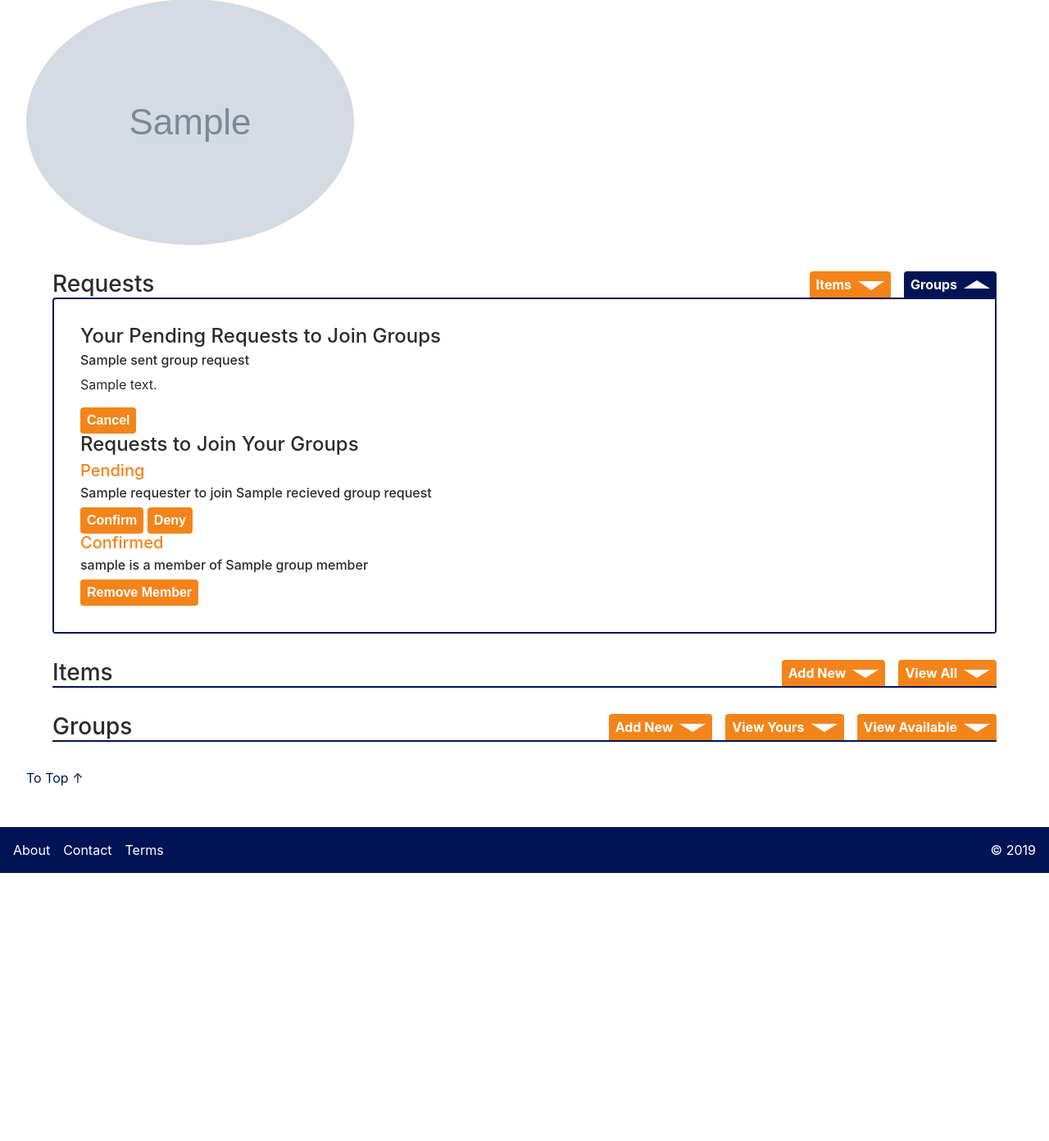
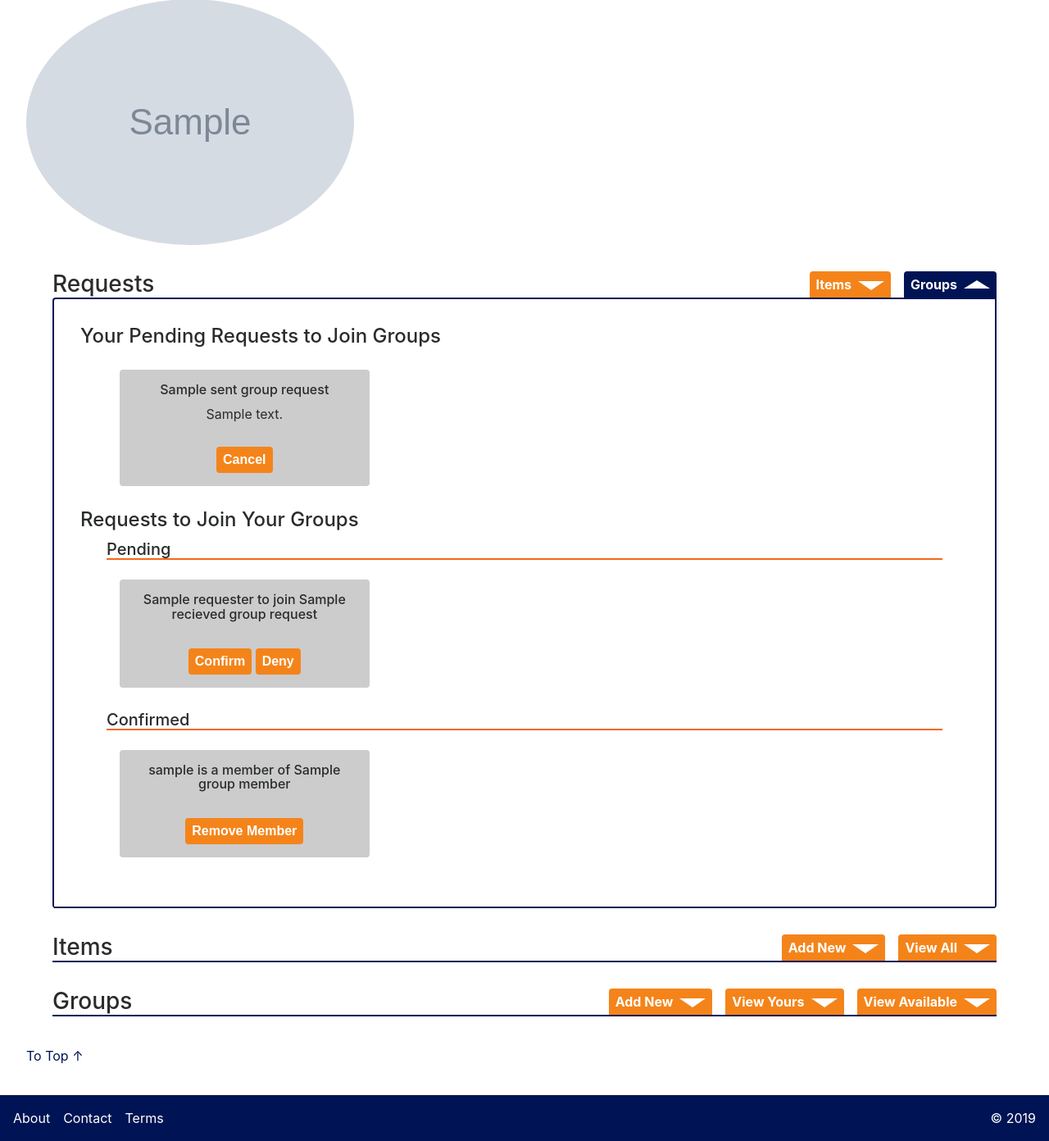
Before and after one commit to trodge/Something-Borrowed, a Node server app: template views/profile.handlebars in a window 1280 px wide, after a click on "Groups". Shown: the part 240-1632 px from the top of the page at 82% size. Before the commit the page ends 1305 px from the top, so only its background shows below. Run offline with Node 20, Linux system fonts and the light colour scheme; tables that the repository leaves empty hold one stand-in row (values such as "Sample post"); the template is opened without the code that fills it: values that come from a table or form of the project are taken from there, most other values are stand-ins (such as "Sample title", 1, 10 or a date in 2020); grey boxes marked "Sample" are stand-in pictures; some libraries are stand-ins or nearby versions.

Commit message:
working on profile formatting, need to add about content

```diff
--- a/public/styles/styles.css
+++ b/public/styles/styles.css
@@ -30,6 +30,7 @@ a:hover {
 
 p {
   overflow-wrap: break-word;
+  margin: .25rem 0;
 }
 
 header {
@@ -351,6 +352,8 @@ button {
   flex-direction: column;
   justify-content: space-between;
   align-self: stretch;
+  background-color: rgba(86,86,90,.3);
+  border-radius: .25rem;
 }
 
 .item button {
@@ -423,17 +426,46 @@ button {
   width: 50%;
 }
 
-.subMain h5 {
-color: #f4841a;
+
+.textLink {
+  color: #f4841a;
 }
 
-.textLink {
+.textLink:hover {
   color: #f4681a;
 }
 
-.textLink:hover {
-  color: #f4841a;
+.message {
+  text-align: left;
 }
+
+.newLines{
+  white-space: pre-wrap;
+  text-align: left;
+  margin: 0;
+  background-color: white;
+  border-radius: .25rem;
+  margin-bottom: .5rem;
+}
+
+.messageLabel {
+  text-align: left;
+  margin-bottom: .25rem;
+  width: 100%;
+}
+
+.newMessage {
+  border-radius: .3rem;
+}
+
+.subHeader {
+  border-bottom: solid .15rem #f4681a;
+}
+
+.requestContainer {
+  margin: .75rem 2rem;
+}
+
 
 @media screen and (max-width: 900px) {
   .item {
--- a/views/items.handlebars
+++ b/views/items.handlebars
@@ -15,7 +15,7 @@
         <div class="item">
             <div class="itemDescription">
                 <h3 data-itemId="{{this.id}}">{{this.itemName}}</h3>
-                <p>{{this.itemDescription}}</p>
+                <p>Description: {{this.itemDescription}}</p>
             </div>
             <div class="itemImage">
                 <img src="{{this.itemImage}}">
--- a/views/partials/requestModal.handlebars
+++ b/views/partials/requestModal.handlebars
@@ -9,9 +9,9 @@
                     </div>
                     <div class="formGroup">
                         <label for="notes">Message to Owner: </label>
-                        <input type="text" id="notes" class="formInput" placeholder="Include suggested exchange location and time">
+                        <textarea id="notes" class="formInput" placeholder="Include suggested exchange location and time"></textarea>
                     </div>
-                    <button id="submitRequest" data-dismiss="modal">Submit Request</button>
+                    <button id="submitRequest" class="orange-btn curvedCorners" data-dismiss="modal">Submit Request</button>
                 </form>
             </div>
         </div>
--- a/views/profile.handlebars
+++ b/views/profile.handlebars
@@ -31,8 +31,8 @@
                             {{#if sentGroupRequests}}
                             <div class="resultsHolder">
                                 {{#each sentGroupRequests}}
-                                <div class="group">
-                                    <div class="groupDescription">
+                                <div class="item">
+                                    <div class="itemDescription">
                                         <h6>{{this.groupName}}</h6>
                                         <p>{{this.groupDescription}}</p>
                                         <form>
@@ -52,12 +52,12 @@
                     <div class="requestsDisplay">
                         <h4>Requests to Join Your Groups</h4>
                         <div class="requestContainer">
-                            <h5>Pending</h5>
+                            <h5 class="subHeader">Pending</h5>
                             {{#if recievedGroupRequests}}
                             <div class="resultsHolder">
                                 {{#each recievedGroupRequests}}
-                                <div class="group">
-                                    <div class="groupDescription">
+                                <div class="item">
+                                    <div class="itemDescription">
                                         <h6>{{this.requester}} to join {{this.groupName}}</h6>
                                         <form>
                                             <button class="handleGroupRequest orange-btn curvedCorners"
@@ -77,12 +77,12 @@
                         </div>
                     </div>
                     <div class="requestContainer">
+                        <h5 class="subHeader">Confirmed</h5>
                         {{#if groupMembers}}
-                        <h5>Confirmed</h5>
                         <div class="resultsHolder">
                             {{#each groupMembers}}
-                            <div class="group">
-                                <div class="groupDescription">
+                            <div class="item">
+                                <div class="itemDescription">
                                     <h6>{{this.userName}} is a member of {{this.groupName}}</h6>
                                     <form>
                                         <button class="removeMember orange-btn curvedCorners"
@@ -102,25 +102,30 @@
                     <div class="requestsDisplay">
                         <h4>Your Requests for Items</h4>
                         <div class="requestContainer">
+                            <h5 class="subHeader">Pending</h5>
                             {{#if pendingSentItemRequests}}
-                            <h5>Pending</h5>
                             <div class="resultsHolder">
                                 {{#each pendingSentItemRequests}}
                                 <div class="item">
                                     <div class="itemDescription">
                                         <h6>{{this.itemName}}</h6>
-                                        <p>Messages: </p>
+                                        <div class="messageContainer">
+                                            <p class="message">Message History: </p>
                                             <p id="chat{{this.id}}" class="newLines">{{this.notes}}</p>
+                                        </div>
+                                    </div>
                                     <form>
-                                            <input type="text" id="message{{this.id}}" class="form-control">
+                                        <label for="message{{this.id}}" class="messageLabel">New Message: </label>
+                                        <textarea type="text" id="message{{this.id}}"
+                                            class="form-control newMessage"></textarea>
 
 
                                         <button class="editRequest orange-btn curvedCorners"
-                                                data-requestid="{{this.id}}">Edit</button>
+                                            data-requestid="{{this.id}}">Send</button>
                                         <button class="deleteRequest orange-btn curvedCorners"
                                             data-requestid="{{this.id}}">Delete</button>
                                     </form>
-                                    </div>
+
                                 </div>
                                 {{/each}}
                             </div>
@@ -130,15 +135,17 @@
                             {{/if}}
                         </div>
                         <div class="requestContainer">
+                            <h5 class="subHeader">Confirmed</h5>
                             {{#if approvedSentItemRequests}}
-                            <h5>Confirmed</h5>
                             <div class="resultsHolder">
                                 {{#each approvedSentItemRequests}}
                                 <div class="item">
                                     <div class="itemDescription">
                                         <h6>{{this.itemName}}</h6>
-                                        <p>{{this.notes}}</p>
-                                        <p>{{this.notes}}</p>
+                                        <div class="messageContainer">
+                                            <p class="message">Message History: </p>
+                                            <p id="chat{{this.id}}" class="newLines">{{this.notes}}</p>
+                                        </div>
                                     </div>
                                 </div>
                                 {{/each}}
@@ -152,26 +159,32 @@
                     <div class="requestsDisplay">
                         <h4>Requests for Your Items</h4>
                         <div class="requestContainer">
+                            <h5 class="subHeader">Pending</h5>
                             {{#if pendingItemRequests}}
-                            <h5>Pending</h5>
+
                             <div class="resultsHolder">
                                 {{#each pendingItemRequests}}
                                 <div class="item">
                                     <div class="itemDescription">
                                         <h6>{{this.itemName}}</h6>
-                                        <p>Messages: </p>
+                                        <div class="messageContainer">
+                                            <p class="message">Message History: </p>
                                             <p id="chat{{this.id}}" class="newLines">{{this.notes}}</p>
+                                        </div>
+                                    </div>
                                     <form>
-                                            <input type="text" id="message{{this.id}}" class="form-control">
+                                        <label for="message{{this.id}}" class="messageLabel">Your Message: </label>
+
+                                        <textarea type="text" id="message{{this.id}}"
+                                            class="form-control newMessage"></textarea>
                                         <button class="editRequest orange-btn curvedCorners"
-                                                data-requestid="{{this.id}}">Message</button>
+                                            data-requestid="{{this.id}}">Send Message</button>
                                         <button class="handleItemRequest orange-btn curvedCorners"
-                                                data-requestid="{{this.id}}"
-                                                data-requeststatus="approved">Confirm</button>
+                                            data-requestid="{{this.id}}" data-requeststatus="approved">Confirm</button>
                                         <button class="denyRequest orange-btn curvedCorners"
                                             data-requestid="{{this.id}}" data-requeststatus="denied">Deny</button>
                                     </form>
-                                    </div>
+
                                 </div>
                                 {{/each}}
                             </div>
@@ -181,15 +194,18 @@
                         </div>
 
                         <div class="requestContainer">
+                            <h5 class="subHeader">Confirmed</h5>
                             {{#if approvedItemRequests}}
-                            <h5>Confirmed</h5>
+
                             <div class="resultsHolder">
                                 {{#each approvedItemRequests}}
                                 <div class="item">
                                     <div class="itemDescription">
                                         <h6>{{this.itemName}}</h6>
-                                        <p>Messages: </p>
-                                        <p class="newLines">{{this.notes}}</p>
+                                        <div class="messageContainer">
+                                            <p class="message">Message History: </p>
+                                            <p id="chat{{this.id}}" class="newLines">{{this.notes}}</p>
+                                        </div>
                                     </div>
                                 </div>
                                 {{/each}}
@@ -340,7 +356,7 @@
                         <div class="item">
                             <div class="itemDescription">
                                 <h4 class="text-center">{{this.itemName}}</h3>
-                                    <p>{{this.itemDescription}}</p>
+                                    <p>Description: {{this.itemDescription}}</p>
                             </div>
                             <div class="itemImage"><img src="{{this.itemImage}}"></div>
                         </div>
@@ -430,8 +446,8 @@
                     <h4>Available:</h4>
                     <div class="resultsHolder">
                         {{#each availableGroups}}
-                        <div class="group">
-                            <div class="groupDescription">
+                        <div class="item">
+                            <div class="itemDescription">
                                 <h5>{{this.groupName}}</h4>
                                     <p>{{this.groupDescription}}</p>
                             </div>
```
Lines whose indentation alone changed are shown as unchanged.
